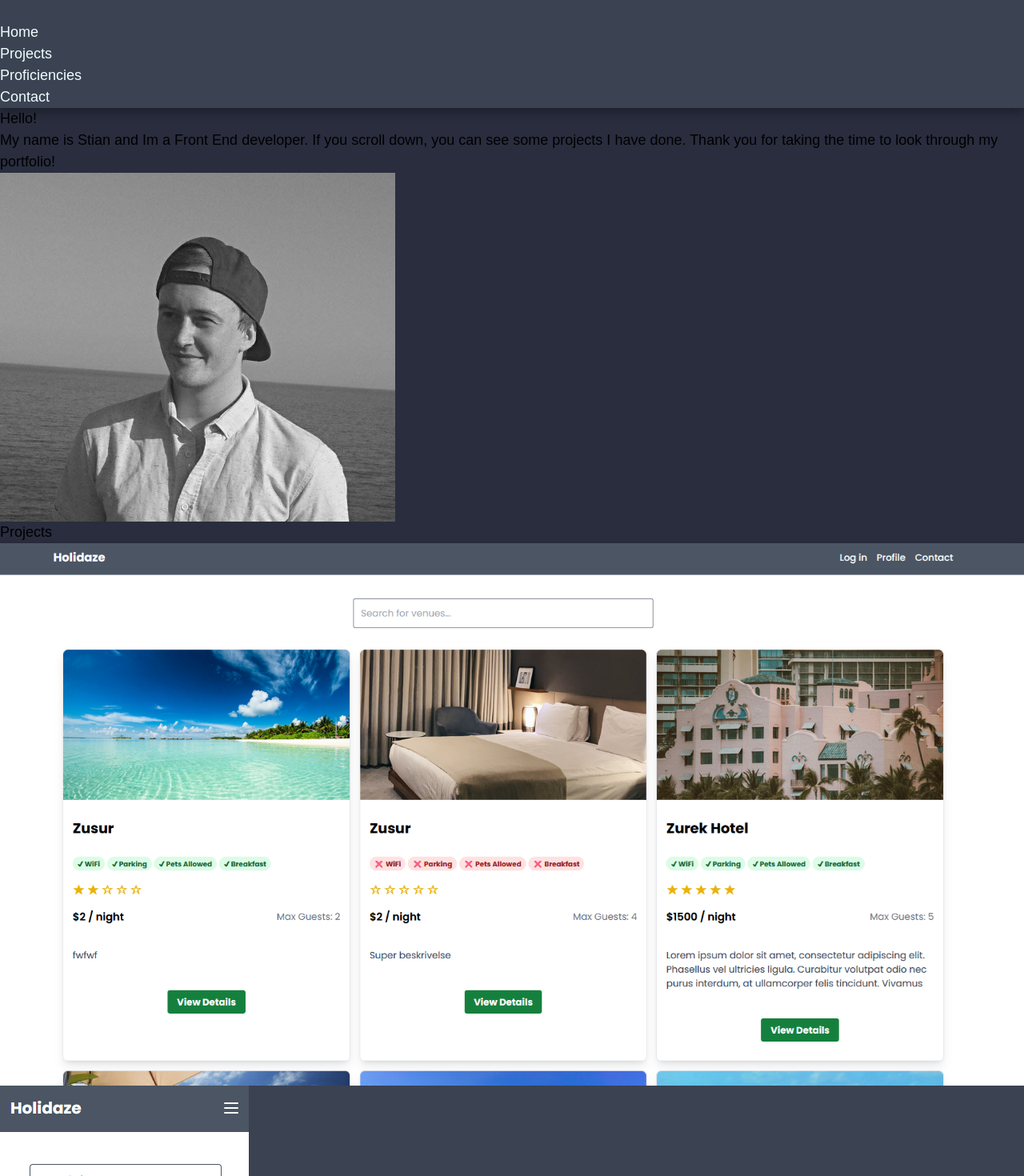
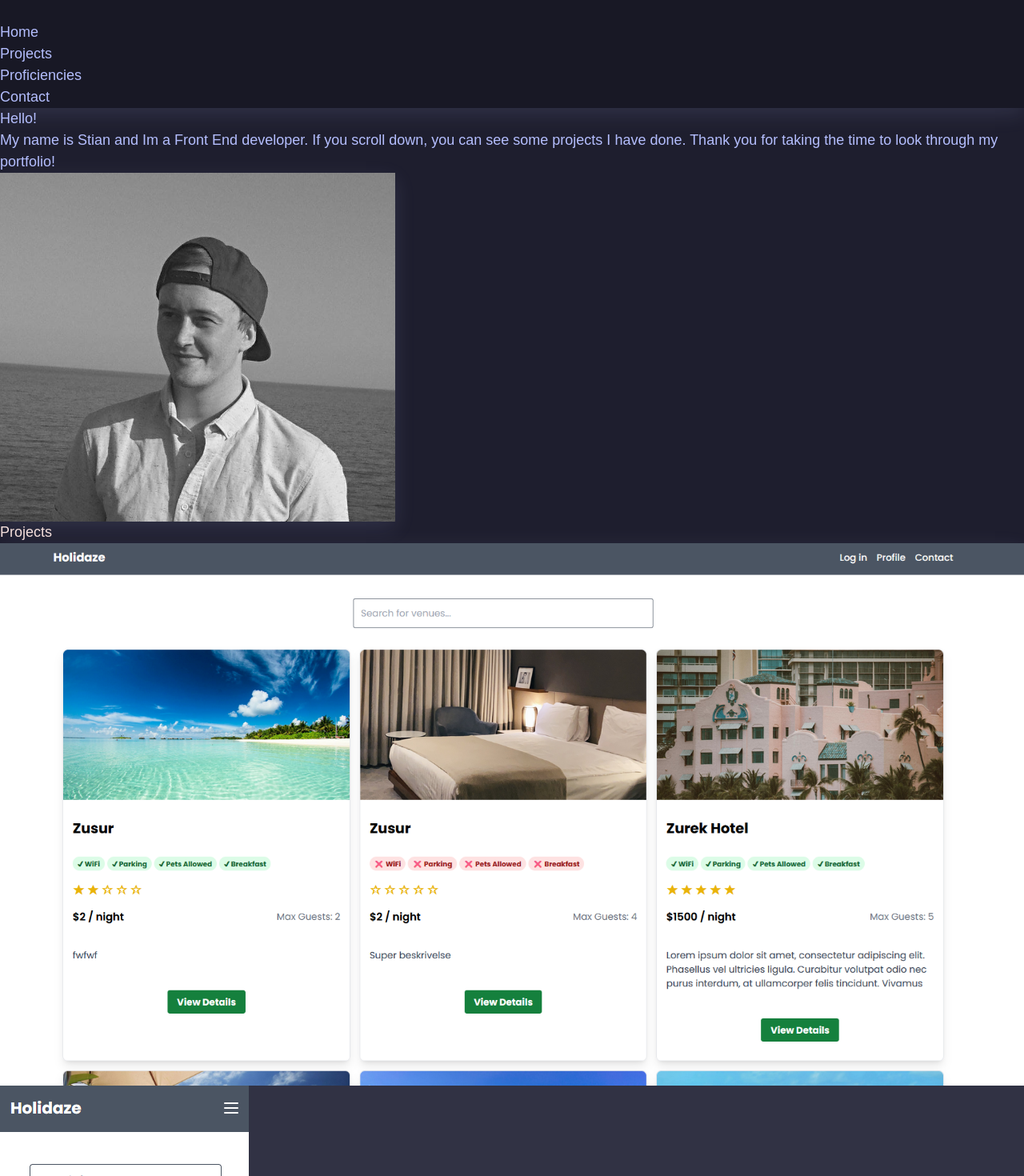
Before and after one commit to FadeCap/FadeCap-Portfolio, a React (Vite) app: page / in a window 1280 px wide. Shown: the top 1470 px of the page at 80% size. Built offline with nearby package versions, Linux system fonts and the light colour scheme.

Commit message:
Placeholder style for now

```diff
--- a/src/components/ContactSection/index.css
+++ b/src/components/ContactSection/index.css
@@ -1,12 +1,12 @@
 #contact {
-  color: var(--primary-text-color);
-  background-color: var(--bg-card);
+  color: var(--ctp-rosewater);
+  background-color: var(--ctp-surface0);
+  box-shadow: var(--ctp-box-shadow);
 }
 
 .contact-link:hover,
 .contact-link:focus {
   color: var(--link-hover);
-  text-shadow: 0 0 6px rgba(222, 119, 94, 0.5);
 }
 
 .contact-link {
--- a/src/components/Header/index.css
+++ b/src/components/Header/index.css
@@ -1,13 +1,13 @@
 #header {
-  background-color: var(--bg-card);
-  box-shadow: var(--card-shadow);
+  background-color: var(--ctp-mantle);
+  box-shadow: var(--ctp-box-shadow);
 }
 
 #header-link {
-  color: var(--text-primary);
+  color: var(--ctp-lavender);
 }
 
 #header-link:hover,
 #header-link:focus {
-  color: var(--link-hover);
+  color: var(--ctp-rosewater);
 }
--- a/src/components/Projects/index.css
+++ b/src/components/Projects/index.css
@@ -1,15 +1,15 @@
 #project-container {
-  background-color: var(--bg-card);
-  box-shadow: var(--card-shadow);
+  background-color: var(--ctp-surface0);
+  box-shadow: var(--ctp-box-shadow);
 }
 
 #project-buttons {
-  background-color: var(--accent-button);
+  background-color: var(--ctp-lavender);
   border-radius: 12px;
-  box-shadow: var(--card-shadow);
+  box-shadow: var(--ctp-box-shadow);
 }
 
 #project-buttons:hover,
 #project-buttons:focus {
-  background-color: var(--link-hover);
+  background-color: var(--ctp-green);
 }
--- /dev/null
+++ b/src/components/Welcome/index.css
@@ -0,0 +1,7 @@
+#welcome-container {
+  color: var(--ctp-lavender);
+}
+
+#portrait {
+  box-shadow: var(--ctp-box-shadow);
+}
--- a/src/components/Welcome/index.jsx
+++ b/src/components/Welcome/index.jsx
@@ -1,3 +1,5 @@
+import "./index.css";
+
 const Welcome = () => {
   return (
     <div
@@ -11,6 +13,7 @@ const Welcome = () => {
         through my portfolio!
       </p>
       <img
+        id="portrait"
         className="rounded-full w-48 h-48 object-cover mt-4"
         src="./assets/my-image.png"
         alt="A picture of me (Stian)"
--- a/src/index.css
+++ b/src/index.css
@@ -3,38 +3,19 @@
 @tailwind utilities;
 
 #root {
-  /*
-  CSS VARIABLES - Palenight-inspired "Catcuppin" Palette (I drink coffee btw)
-*/
-
-  /* Base Backgrounds */
-  --bg-main: #292d3e; /* Twilight Mocha */
-  --bg-card: #3b4252; /* Elevated Cocoa Slate */
-
-  /* Text Colors */
-  --text-primary: #eeffff; /* Creamy Vanilla */
-  --text-secondary: #c8c5d1; /* Gentle Mist Gray */
-  --text-muted: #9a96aa; /* For optional soft notes */
-
-  /* Link & Accent Colors */
-  --link-default: #ffcb6b; /* Golden Brew */
-  --link-hover: #de775e; /* Cinnamon Coral */
-  --accent-button: #d89a66; /* Cozy Caramel */
-  --accent-focus: #c792ea; /* Warm Mauve */
-
-  /* Border & Line Colors */
-  --border-color: #1f2233; /* Shadow Roast */
-  --divider-color: rgba(255, 255, 255, 0.07); /* Subtle divider lines */
-
-  /* Shadows & Effects */
-  --card-shadow: 0 6px 12px rgba(0, 0, 0, 0.3);
-  --hover-glow: 0 0 6px rgba(222, 119, 94, 0.5);
-
+  --ctp-base:      #1e1e2e; /* background-color */
+  --ctp-mantle:    #181825; /* Header/Footer bg */
+  --ctp-surface0:  #313244; /* Card / Container bg */
+  --ctp-lavender:  #b4befe; /* Accent headings/buttons */
+  --ctp-green:     #a6e3a1; /* Hover animations */
+  --ctp-rosewater: #f5e0dc; /* Success elements/links */
+  --ctp-overlay0:  #6c7086; /* Text highlights/quotes */
+  --ctp-box-shadow: 0 8px 24px rgba(180, 190, 254, 0.12); /* Lavender Box Shadow */
   /* Font */
-  --font-poppins: Poppins, sans-serif;
+  --font-poppins: "Poppins", sans-serif;
 
   font-family: var(--font-poppins);
   font-size: 18px;
-  background-color: var(--bg-main);
-  color: var(--primary-text-color);
+  background-color: var(--ctp-base);
+  color: var(--ctp-rosewater);
 }
```
